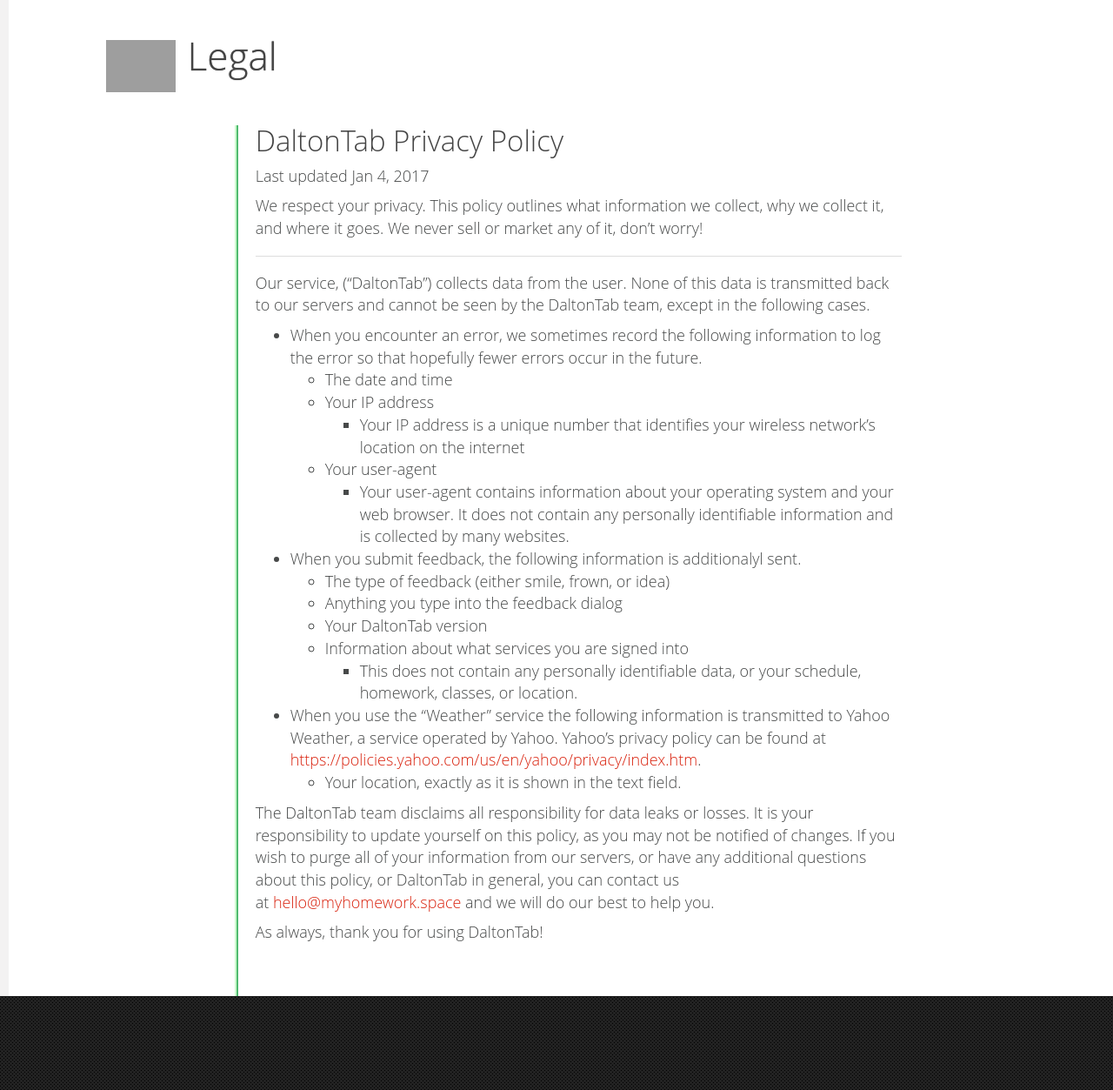
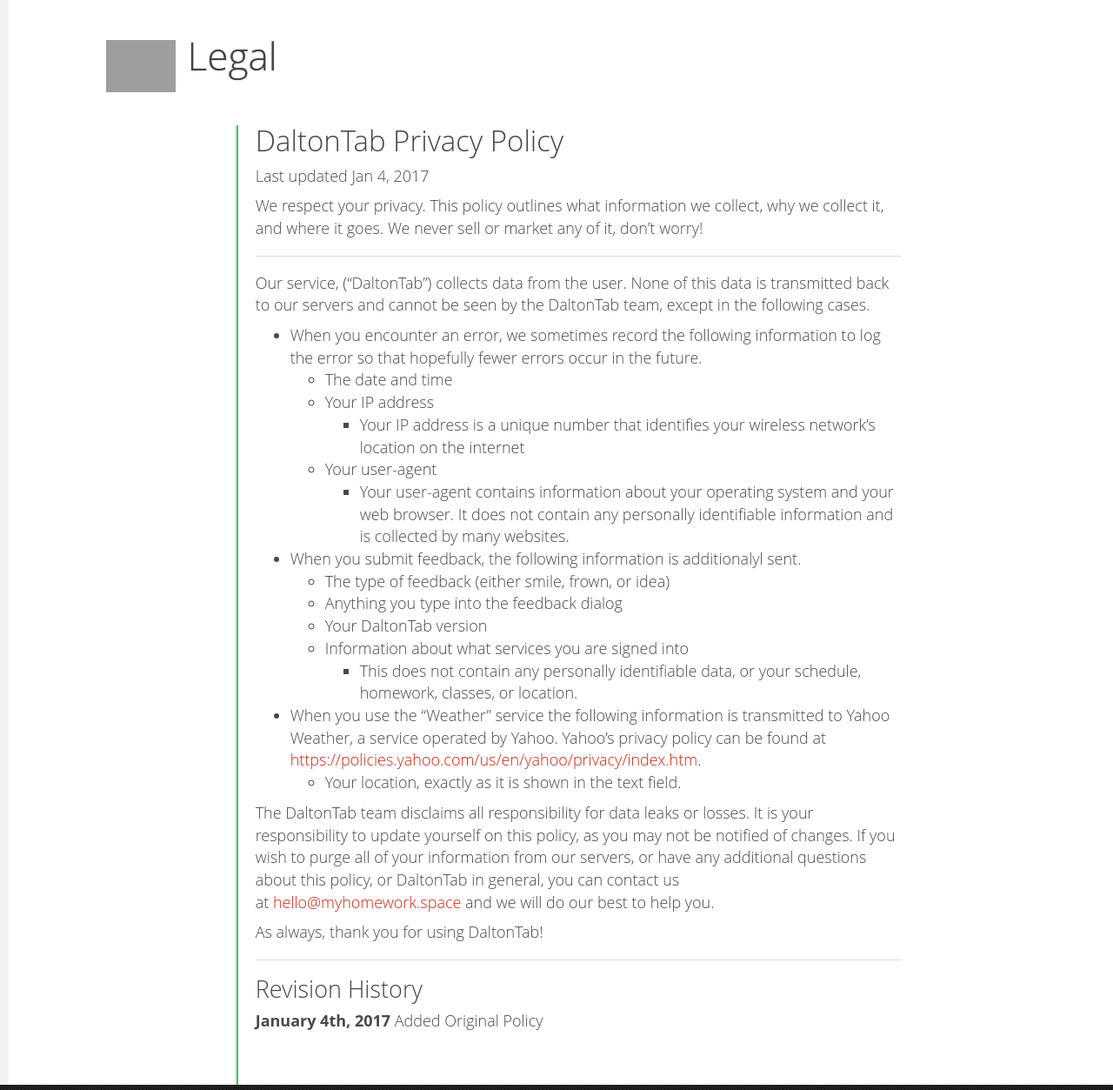
Before and after one commit to MyHomeworkSpace/PrivacyPolicy, a Jekyll site: the page built from _posts/2017-01-04-daltontabprivacy.md, in a window 1280 px wide. Shown: the whole page at 87% size. Built offline with Jekyll 4.4.1, drawn with Linux system fonts in a browser that asks for light colours; before the commit the page ends 1151 px from its top, so only the background shows below that; grey boxes are pictures that could not be loaded.

Commit message:
fix dates

```diff
--- a/_posts/2017-01-04-daltontabprivacy.md
+++ b/_posts/2017-01-04-daltontabprivacy.md
@@ -27,3 +27,10 @@
 The DaltonTab team disclaims all responsibility for data leaks or losses. It is your responsibility to update yourself on this policy, as you may not be notified of changes. If you wish to purge all of your information from our servers, or have any additional questions about this policy, or DaltonTab in general, you can contact us at [hello@myhomework.space](mailto:hello@myhomework.space) and we will do our best to help you.
 
 As always, thank you for using DaltonTab!
+
+---
+
+## Revision History
+
+**January 4th, 2017**
+Added Original Policy
```
Also changed, not shown: _posts/2017-01-04-privacy.md (+1 -1 lines), _posts/2017-01-04-terms.md (+1 -1 lines).
